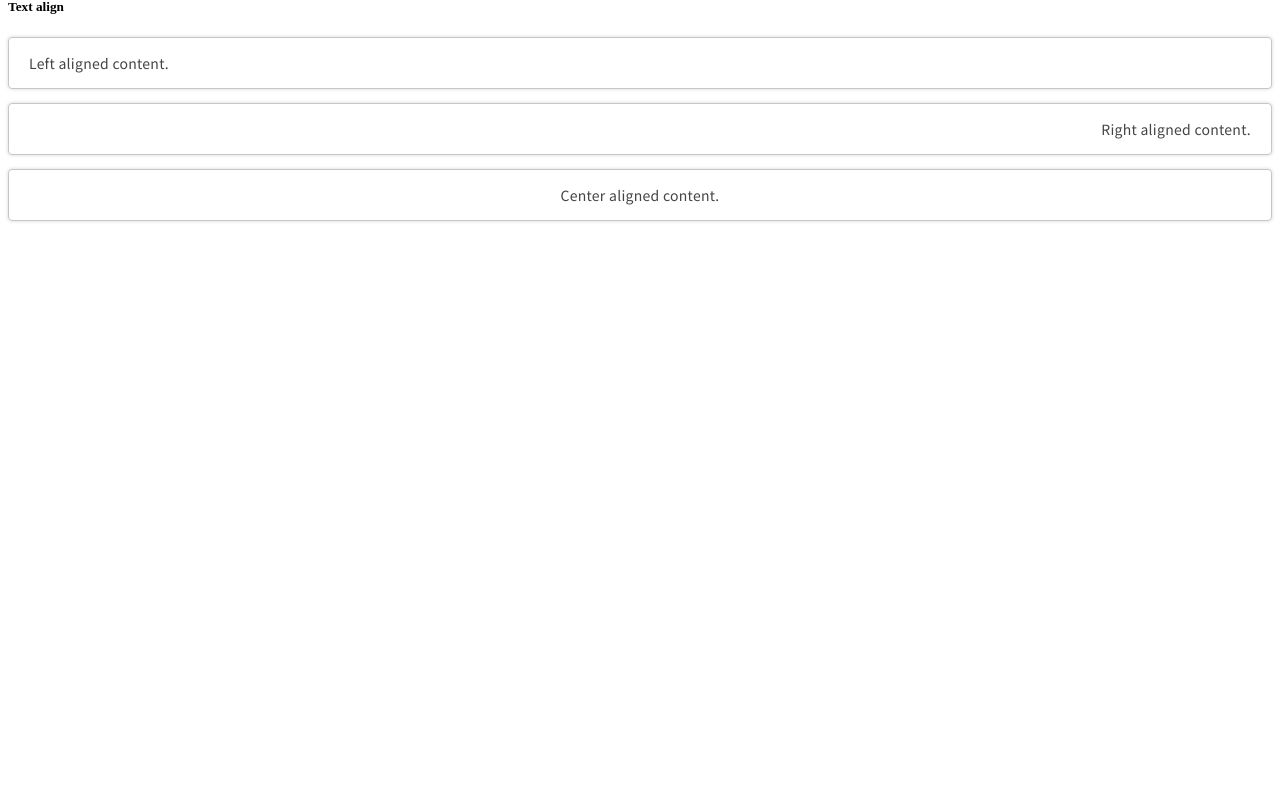
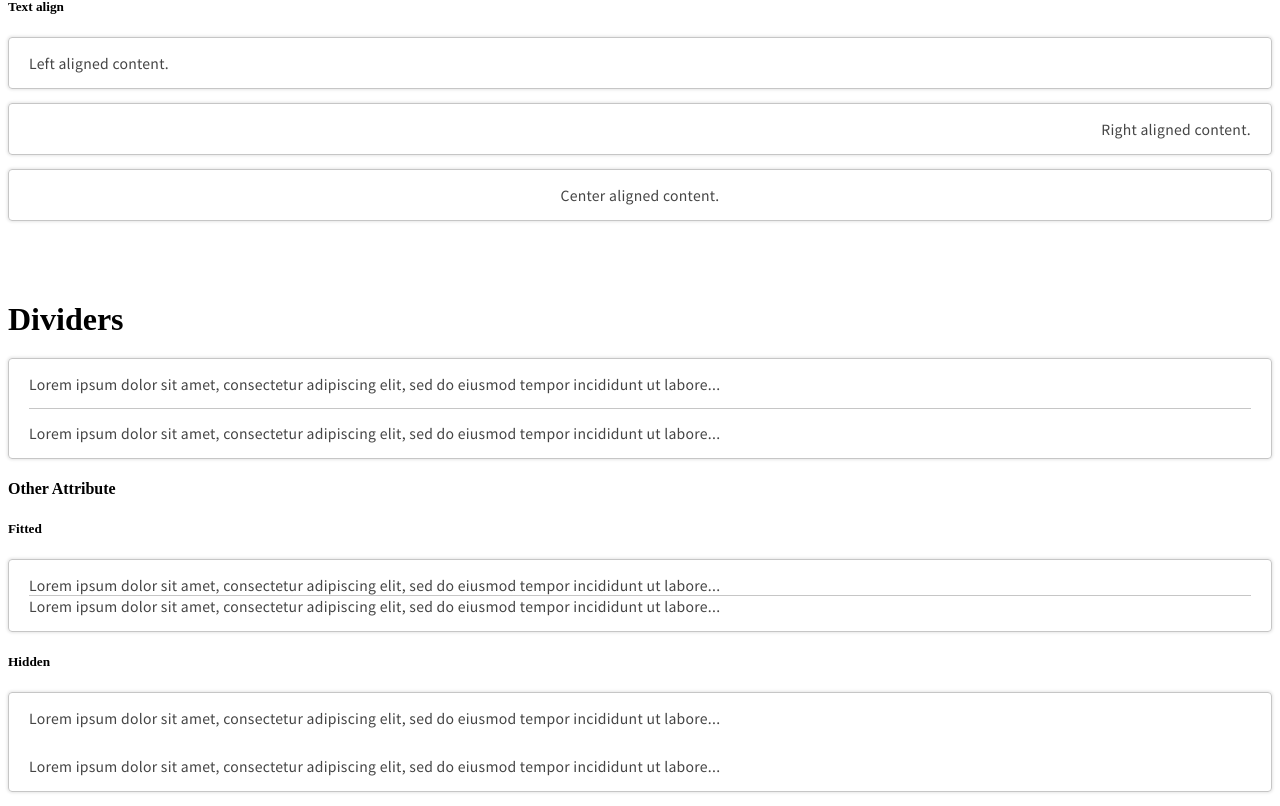
Before and after one commit to usagi-f/react-components, a Next.js app: page / in a window 1280 px wide. Shown: the part 6057-6863 px from the top of the page. Before the commit the page ends 6292 px from the top, so only its background shows below. Built offline with nearby package versions, Linux system fonts and the light colour scheme.

Commit message:
add divider component

```diff
--- /dev/null
+++ b/pages/example/Dividers.js
@@ -0,0 +1,27 @@
+import React from 'react'
+import { Divider, Segment } from '../../src'
+
+const Dividers = () => (
+  <section>
+    <Segment>
+      Lorem ipsum dolor sit amet, consectetur adipiscing elit, sed do eiusmod tempor incididunt ut labore...
+      <Divider />
+      Lorem ipsum dolor sit amet, consectetur adipiscing elit, sed do eiusmod tempor incididunt ut labore...
+    </Segment>
+    <h4>Other Attribute</h4>
+    <h5>Fitted</h5>
+    <Segment>
+      Lorem ipsum dolor sit amet, consectetur adipiscing elit, sed do eiusmod tempor incididunt ut labore...
+      <Divider fitted />
+      Lorem ipsum dolor sit amet, consectetur adipiscing elit, sed do eiusmod tempor incididunt ut labore...
+    </Segment>
+    <h5>Hidden</h5>
+    <Segment>
+      Lorem ipsum dolor sit amet, consectetur adipiscing elit, sed do eiusmod tempor incididunt ut labore...
+      <Divider hidden />
+      Lorem ipsum dolor sit amet, consectetur adipiscing elit, sed do eiusmod tempor incididunt ut labore...
+    </Segment>
+  </section>
+)
+
+export default Dividers
--- a/pages/example/index.js
+++ b/pages/example/index.js
@@ -7,6 +7,7 @@ import Icons from './Icons'
 import Dropdowns from './Dropdowns'
 import Checks from './Checks'
 import Segments from './Segments'
+import Dividers from './Dividers'
 
 export {
   Buttons,
@@ -18,4 +19,5 @@ export {
   Dropdowns,
   Checks,
   Segments,
+  Dividers,
 }
--- a/pages/index.js
+++ b/pages/index.js
@@ -1,6 +1,6 @@
 import React, { Fragment } from 'react'
 import css from 'styled-jsx/css'
-import { Buttons, Inputs, Headers, Texts, Tables, Icons, Dropdowns, Checks, Segments } from './example/index'
+import { Buttons, Inputs, Headers, Texts, Tables, Icons, Dropdowns, Checks, Segments, Dividers } from './example/index'
 
 const styles = css`
 h1 {
@@ -32,6 +32,8 @@ const Index = () => (
     <Checks />
     <h1>Segment</h1>
     <Segments />
+    <h1>Dividers</h1>
+    <Dividers />
     <style jsx>{styles}</style>
   </Fragment>
 )
--- /dev/null
+++ b/src/Divider/index.js
@@ -0,0 +1,22 @@
+import React, { Fragment } from 'react'
+import cx from 'classnames'
+import styles from './styles'
+
+const getAttribute = props => ({
+  className: cx({
+    baseStyle: true,
+    fitted: props.fitted,
+    hidden: props.hidden,
+  }),
+  additionalStyle: props.style || {},
+})
+
+export default props => {
+  const attribute = getAttribute(props)
+  return (
+    <Fragment>
+      <hr className={attribute.className} style={attribute.additionalStyle} />
+      <style jsx>{styles}</style>
+    </Fragment>
+  )
+}
--- /dev/null
+++ b/src/Divider/styles.js
@@ -0,0 +1,19 @@
+import css from 'styled-jsx/css'
+import variable from '../css/variable'
+
+export default css`
+.baseStyle {
+  border-width: 1px 0 0 0;
+  border-style: solid;
+  border-color: ${variable.color.gray40};
+  margin: 1em 0;
+
+  &.fitted {
+    margin: 0;
+  }
+
+  &.hidden {
+    border: none;
+  }
+}
+`
--- a/src/index.js
+++ b/src/index.js
@@ -7,6 +7,7 @@ import Icon from './Icon'
 import Dropdown from './Dropdown'
 import Check from './Check'
 import Segment from './Segment'
+import Divider from './Divider'
 
 export {
   Button,
@@ -18,4 +19,5 @@ export {
   Dropdown,
   Check,
   Segment,
+  Divider,
 }
```
